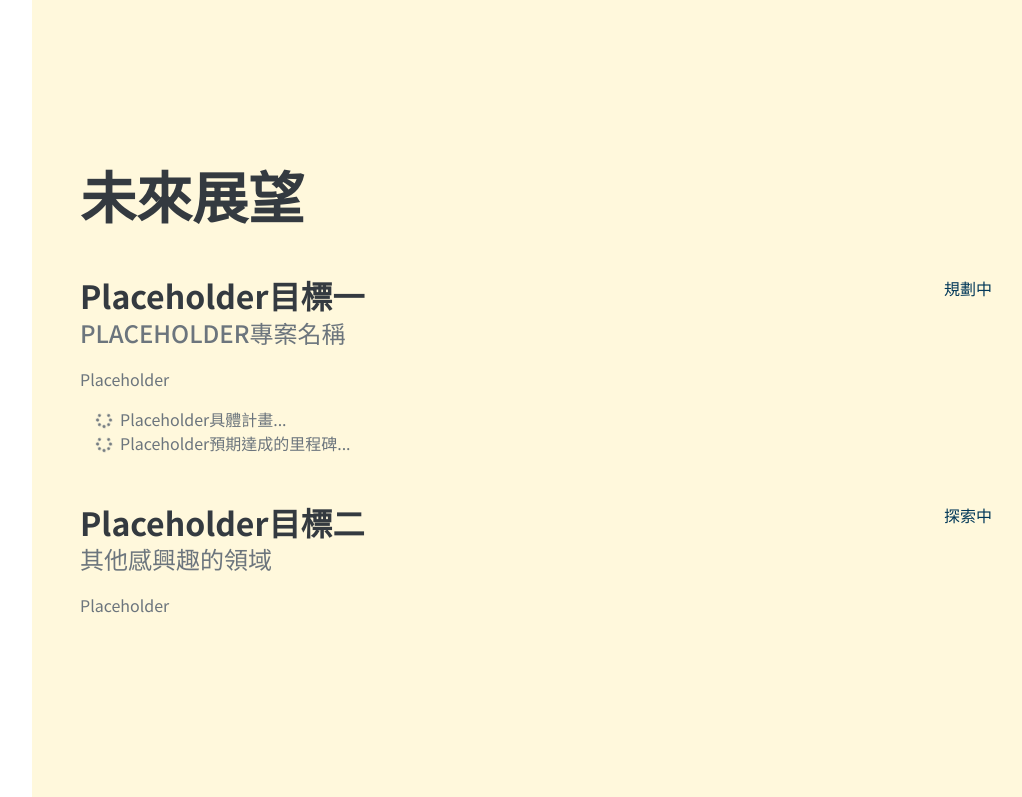
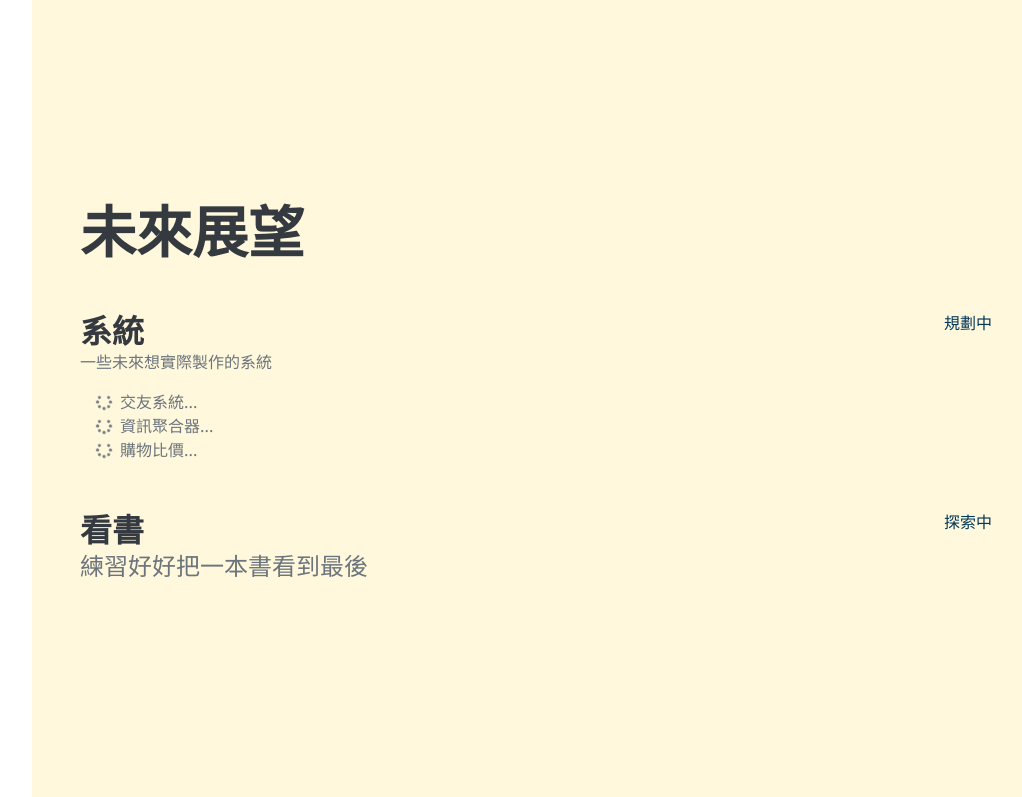
Before and after one commit to breadMSA/breadMSA.github.io, a plain HTML site: page index.html in a window 1280 px wide. Shown: the part 5035-5832 px from the top of the page, without its empty margins (240-1262 px from the left). Drawn offline with nearby package versions, Linux system fonts and the light colour scheme; a web font is replaced by a local one.

Commit message:
Update future goals and interests in index.html

```diff
--- a/index.html
+++ b/index.html
@@ -211,17 +211,20 @@
                     <h2 class="mb-5">未來展望</h2>
                     <div class="d-flex flex-column flex-md-row justify-content-between mb-5">
                         <div class="flex-grow-1">
-                            <h3 class="mb-0">Placeholder目標一</h3>
-                            <div class="subheading mb-3">Placeholder專案名稱</div>
-                            <p>Placeholder</p>
+                            <h3 class="mb-0">系統</h3>
+                            <p>一些未來想實際製作的系統</p>
                              <ul class="fa-ul mb-0">
                                 <li>
                                     <span class="fa-li"><i class="fas fa-spinner fa-pulse"></i></span>
-                                    Placeholder具體計畫...
+                                    交友系統...
                                 </li>
                                  <li>
                                     <span class="fa-li"><i class="fas fa-spinner fa-pulse"></i></span>
-                                    Placeholder預期達成的里程碑...
+                                    資訊聚合器...
+                                </li>
+                                <li>
+                                    <span class="fa-li"><i class="fas fa-spinner fa-pulse"></i></span>
+                                    購物比價...
                                 </li>
                             </ul>
                         </div>
@@ -229,9 +232,9 @@
                     </div>
                      <div class="d-flex flex-column flex-md-row justify-content-between">
                         <div class="flex-grow-1">
-                            <h3 class="mb-0">Placeholder目標二</h3>
-                            <div class="subheading mb-3">其他感興趣的領域</div>
-                             <p>Placeholder</p>
+                            <h3 class="mb-0">看書</h3>
+                            <div class="subheading mb-3">練習好好把一本書看到最後</div>
+
                         </div>
                         <div class="flex-shrink-0"><span class="text-primary">探索中</span></div>
                     </div>
```
